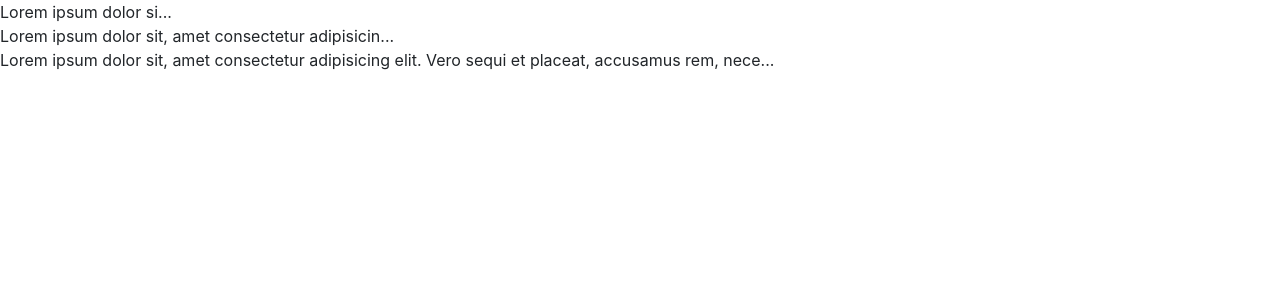
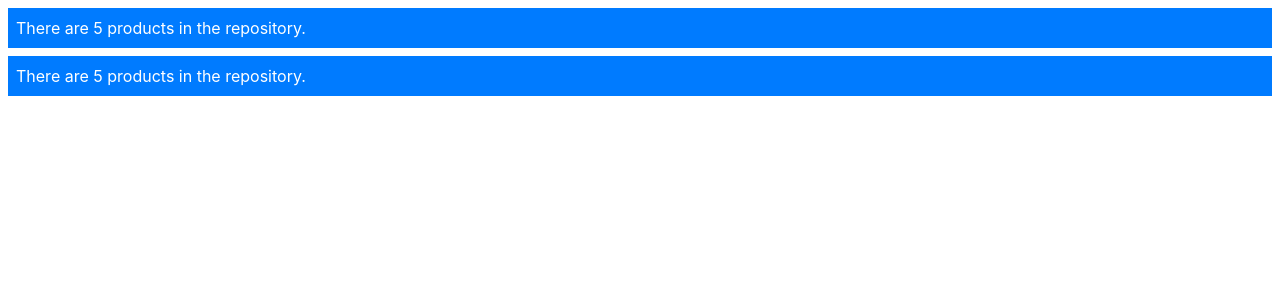
Before and after one commit to Arifdamar/Angular, an Angular app in the folder example/: page / in a window 1280 px wide. Shown: the top 300 px of the page. Built offline with nearby package versions, Linux system fonts and the light colour scheme.

Commit message:
ngIf directive

```diff
--- /dev/null
+++ b/example/src/app/product.component.html
@@ -0,0 +1,24 @@
+<div *ngIf="model.getProducts().length>0; then productList else noProducts">
+
+</div>
+
+
+<ng-template #productList>
+  <div class="bg-primary text-white m-2 p-2">
+    There are {{ model.getProducts().length }} products in the repository.
+  </div>
+</ng-template>
+
+<ng-template #noProducts>
+  <div class="bg-warning text-white m-2 p-2">
+    There are no products in the repository.
+  </div>
+</ng-template>
+
+<div [hidden]="model.getProducts().length==0" class="bg-primary text-white m-2 p-2">
+  There are {{ model.getProducts().length }} products in the repository.
+</div>
+
+<div [hidden]="model.getProducts().length!=0" class="bg-warning text-white m-2 p-2">
+  There are no products in the repository.
+</div>
--- a/example/src/app/product.component.ts
+++ b/example/src/app/product.component.ts
@@ -1,20 +1,13 @@
 import { Component } from '@angular/core';
 import { ProductRepository } from './repository.model';
-import { Product } from './product.model';
 
 @Component({
     selector: 'app',
-    template: `
-    {{ text | summary }}
-    <br>
-    {{ text | summary: 50 }}
-    <br>
-    {{ text | summary: 100 }}
-            `,
+    templateUrl: './product.component.html',
     styleUrls: ['./product.component.css']
 })
 export class ProductComponent {
 
-    text = "Lorem ipsum dolor sit, amet consectetur adipisicing elit. Vero sequi et placeat, accusamus rem, necessitatibus cum delectus odio ex aspernatur saepe laboriosam modi, iure doloremque facere. Est fuga expedita illo?";
+    model: ProductRepository = new ProductRepository();
 
 }
```
